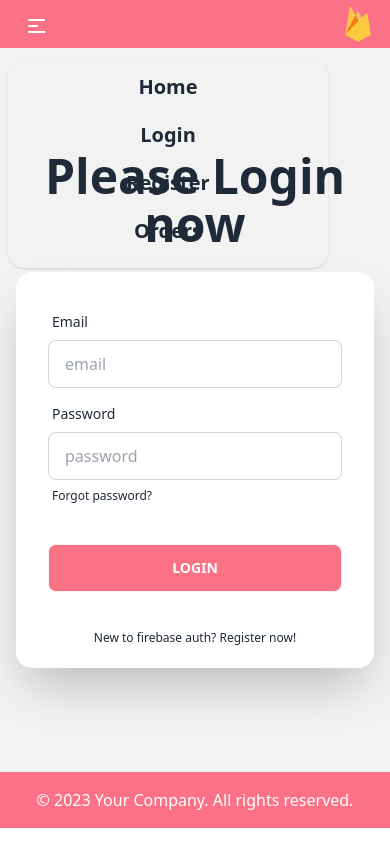
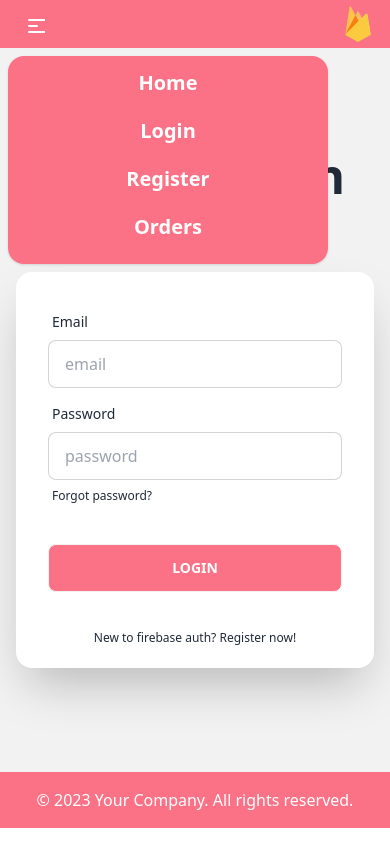
Before and after one commit to MDMahidul/firebase-auth-tailwind, a React (Vite) app: page /login in a window 390 px wide. Both pictures are taken after a click on the label 35 px from the left and 24 px from the top of the page. Built offline with nearby package versions, Linux system fonts and the light colour scheme; no server answers.

Commit message:
fixed navbar dropdown

```diff
--- a/src/components/Header2.jsx
+++ b/src/components/Header2.jsx
@@ -16,11 +16,11 @@ const Header = () => {
     <div>
       <div className="navbar bg-rose-400 my-[-8px]">
             <div className="navbar-start">
-                <div className="dropdown text-center">
+                <div className="dropdown">
                 <label tabIndex={0} className="btn btn-ghost lg:hidden text-white">
                     <svg xmlns="http://www.w3.org/2000/svg" className="h-5 w-" fill="none" viewBox="0 0 20 20" stroke="currentColor"><path strokeLinecap="round" strokeLinejoin="round" strokeWidth="2" d="M4 6h16M4 12h8m-8 6h16" /></svg>
                 </label>
-                <ul tabIndex={0} className="menu menu-sm dropdown-content mt-3 z-[1] p-2 shadow  rounded-box w-80">
+                <ul tabIndex={0} className="menu menu-sm dropdown-content mt-2 z-[1] p-2 shadow  rounded-box w-80 bg-rose-400 text-white">
                 <li><Link className="btn btn-ghost normal-case text-xl" to="/">Home </Link></li>
                     {!user && <>
                         <li> <Link className="btn btn-ghost normal-case text-xl" to="/login"> Login </Link> </li>
```
